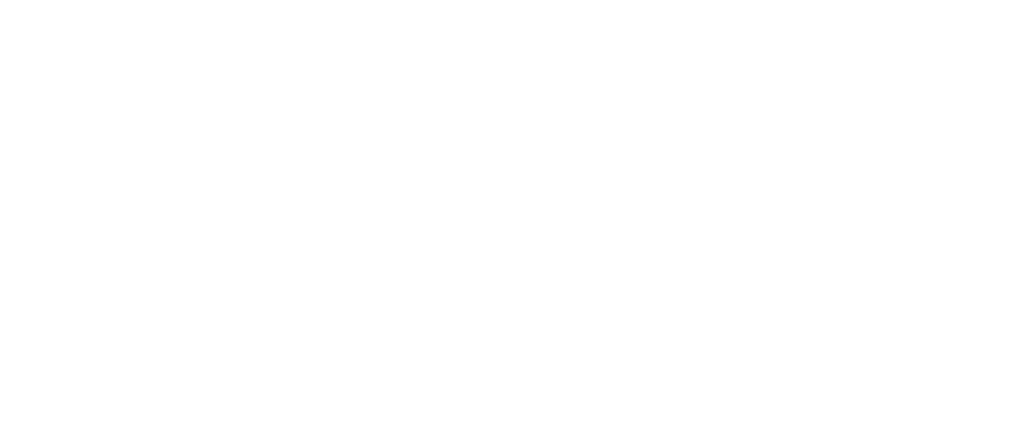
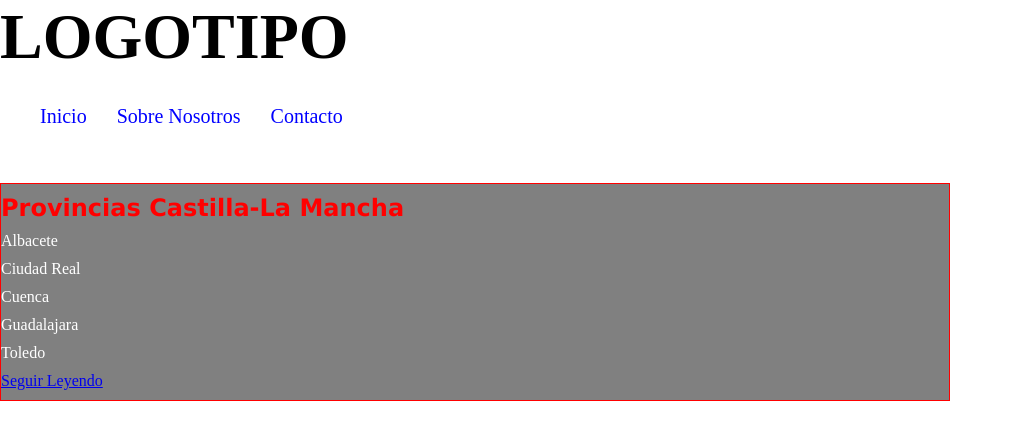
Before and after one commit to AlonsoLazo/EJERCICIO7ALONSOLAZO, a plain HTML site: page index.html in a window 1280 px wide. Shown: the whole page, without its empty margins (0-1013 px from the left). Drawn offline with Linux system fonts and the light colour scheme.

Commit message:
Agregado de css, estilo flex

```diff
--- a/index.html
+++ b/index.html
@@ -8,6 +8,32 @@
     <title>Ejercicio 7</title>
 </head>
 <body>
-
+    <div class="contenedor">
+        <header>
+            <h1>LOGOTIPO</h1>
+        </header>
+        <nav>
+            <ul>
+                <li><a href="#">Inicio</a></li>
+                <li><a href="#">Sobre Nosotros</a></li>
+                <li><a href="#">Contacto</a></li>
+            </ul>
+        </nav>
+        <main>
+            <article>
+                <h2>Provincias Castilla-La Mancha</h2>
+            </article>
+            <section>
+                <ul>
+                    <li>Albacete</li>
+                    <li>Ciudad Real</li>
+                    <li>Cuenca</li>
+                    <li>Guadalajara</li>
+                    <li>Toledo</li>
+                    <li><a href="#">Seguir Leyendo</a></li>
+                </ul>
+            </section>
+        </main>
+    </div>
 </body>
 </html>
--- a/styles.css
+++ b/styles.css
@@ -0,0 +1,62 @@
+*{
+    margin: 0px;
+    padding: 0px;
+}
+
+body {
+    background-color: white;
+}
+
+.contenedor {
+    width: 80%;
+    max-width: 950px;
+}
+
+header {
+    font-size: 2em;
+    margin-bottom: 0.5em;
+}
+
+nav ul {
+    display: flex;
+    flex-direction: row;
+    list-style-type: none;
+    margin-left: 25px;
+}
+
+nav ul li {
+    margin-bottom: 40px;
+    padding: 15px;
+}
+
+nav ul li a {
+    text-decoration: none;
+    font-size: 20px;
+    color: blue;
+}
+
+nav ul li a:hover{
+    color: black;
+}
+
+main {
+    background-color: grey;
+    border: 1px solid red;
+    color: white;
+}
+
+main article h2 {
+    font-family: Verdana, Geneva, Tahoma, sans-serif;
+    color: red;
+    margin-top: 10px;
+    margin-bottom: 10px;
+}
+
+main section ul {
+    display: flex;
+    flex-direction: column;
+}
+
+main section ul li {
+    margin-bottom: 10px;
+}
```
